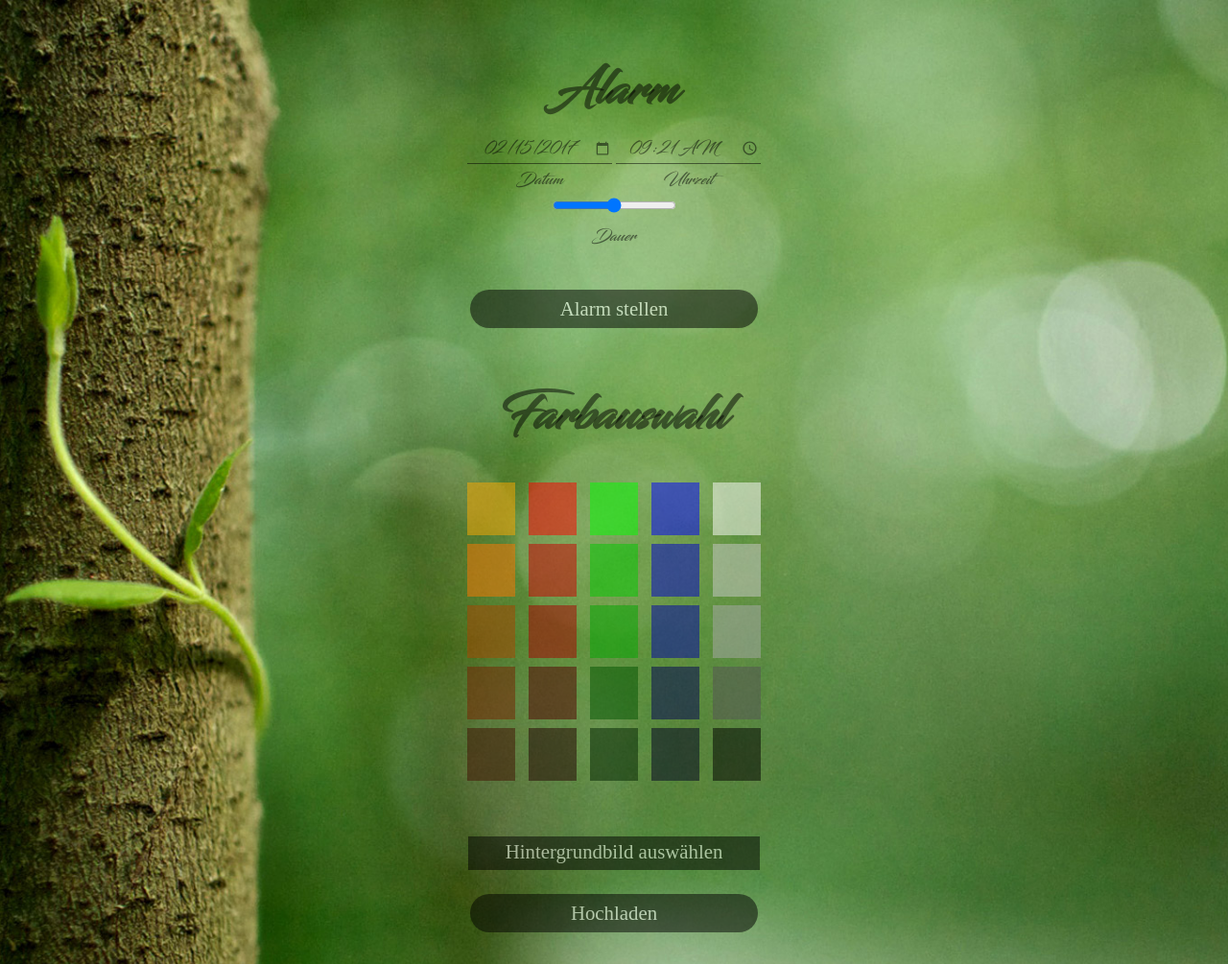
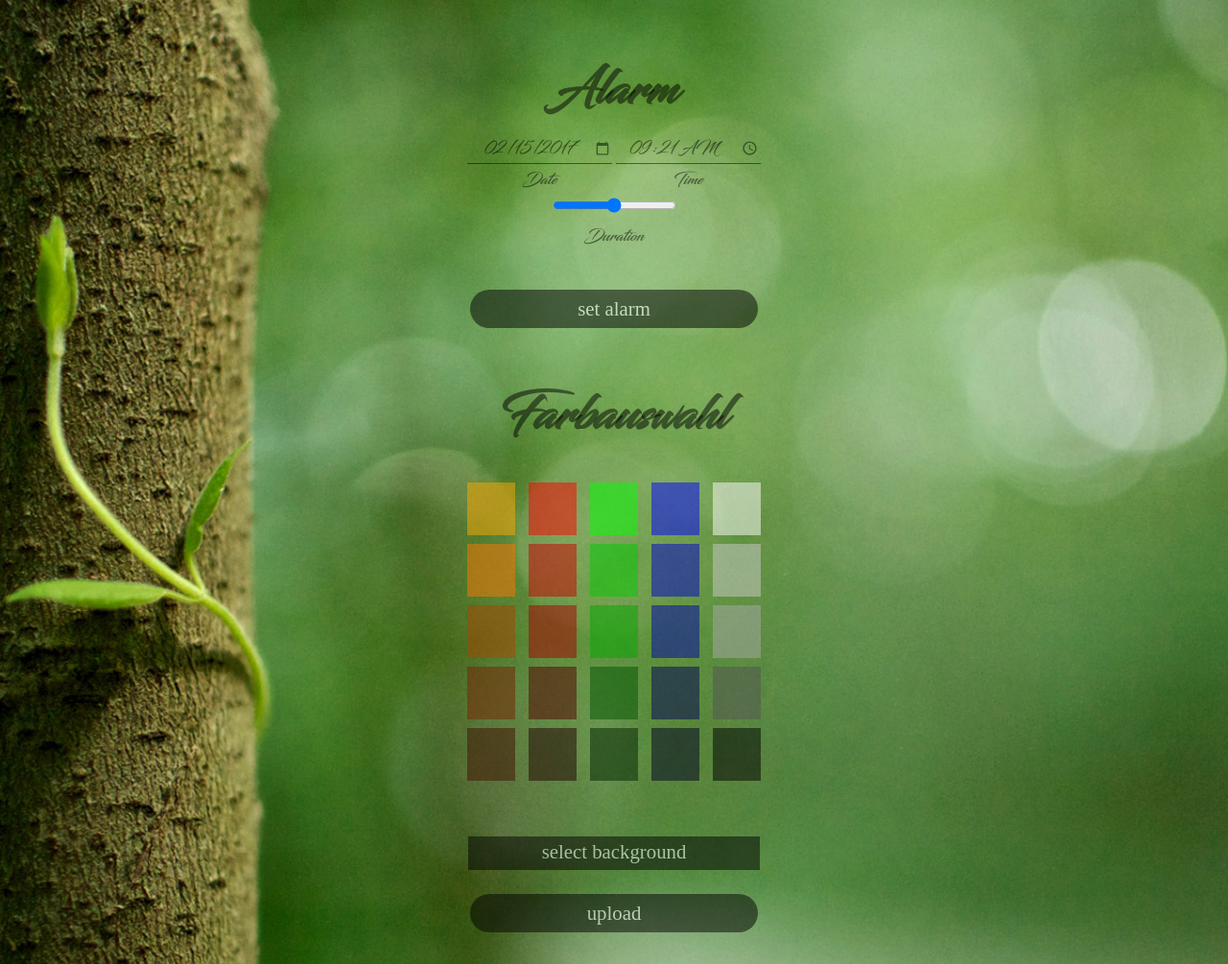
Before and after one commit to eweren/RaspALight, a PHP site: page /ledcontrol/index.php?color=1 in a window 1280 px wide. Shown: the whole page at 96% size. Run offline with PHP 8.4, Linux system fonts and the light colour scheme; data that the repository does not hold is empty; some web fonts are replaced.

Commit message:
Update index.php

```diff
--- a/ledcontrol/index.php
+++ b/ledcontrol/index.php
@@ -49,8 +49,8 @@ if($time != "" & $date != ""){
 <html lang="en">
   <head>
     <meta charset="utf-8" />
-    <title>Tinco Lightroom</title>
-    <link rel="icon" href="Style/tincoicon.png">
+    <title>RaspALight</title>
+    <link rel="icon" href="Style/icon.png">
     <link rel="stylesheet" type="text/css" href="Style/style.css">
   </head>
   <body>
@@ -60,12 +60,12 @@ if($time != "" & $date != ""){
 	<table style="margin-left:auto; margin-right:auto;"><tr>
           <td><input type='date' name='date' min='<?php echo("$datetoday"); ?>' value='<?php echo("$datetoday");?>'></td>
           <td><input type='time' name='time' step='60' value='<?php echo("$timenow2");?>'></td></tr><tr>
-	  <td id="timepicker" style="opacity:0.5;">Datum</td>
-          <td id="timepicker" style="opacity:0.5;">Uhrzeit</td></tr>
+	  <td id="timepicker" style="opacity:0.5;">Date</td>
+          <td id="timepicker" style="opacity:0.5;">Time</td></tr>
 	  <tr><td colspan="2"><input type='range' min='0' max='60' name='duration'></td></tr>
-	  <tr><td colspan="2" id="timepicker" style="opacity:0.5;">Dauer</td></tr>
+	  <tr><td colspan="2" id="timepicker" style="opacity:0.5;">Duration</td></tr>
 	</table>
-        <input type='submit' id='alarmBtn' value='Alarm stellen' style="margin-top:40px;">
+        <input type='submit' id='alarmBtn' value='set alarm' style="margin-top:40px;">
       </form>
       <?php
 	exec("pgrep -af ledcontrol/Scripts/alarm.py", $out);
@@ -80,7 +80,7 @@ if($time != "" & $date != ""){
                 }
                 $i = $i+1;
              }
-          echo("</select><br><input type='submit' value='Alarm abbrechen'></form>");
+          echo("</select><br><input type='submit' value='abort alarm'></form>");
         }
       ?><br><br>
       <h1>Farbauswahl</h1>
@@ -168,9 +168,9 @@ if($time != "" & $date != ""){
        <form action="upload.php" method="post" enctype="multipart/form-data">
         <div class="myLabel">
  	  <input type="file" name="datei">
-	  <span>Hintergrundbild ausw&auml;hlen</span><br>
+	  <span>select background</span><br>
 	</div><br>
-        <input type="submit" value="Hochladen">
+        <input type="submit" value="upload">
       </form>
     </container>
   </body>
```
